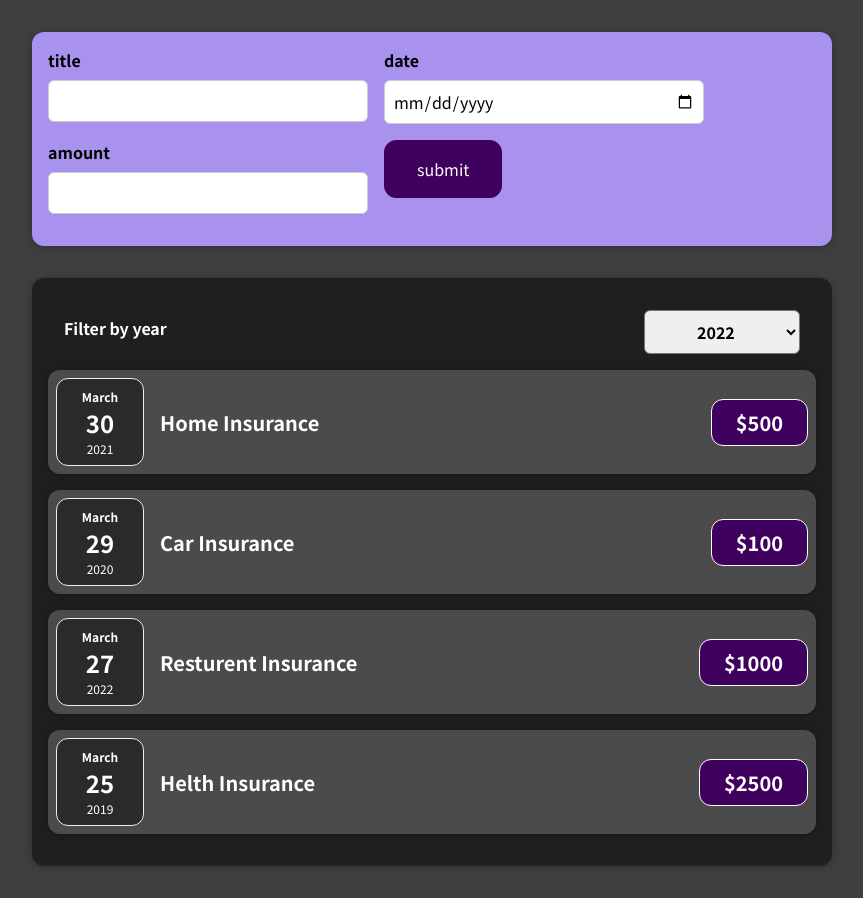
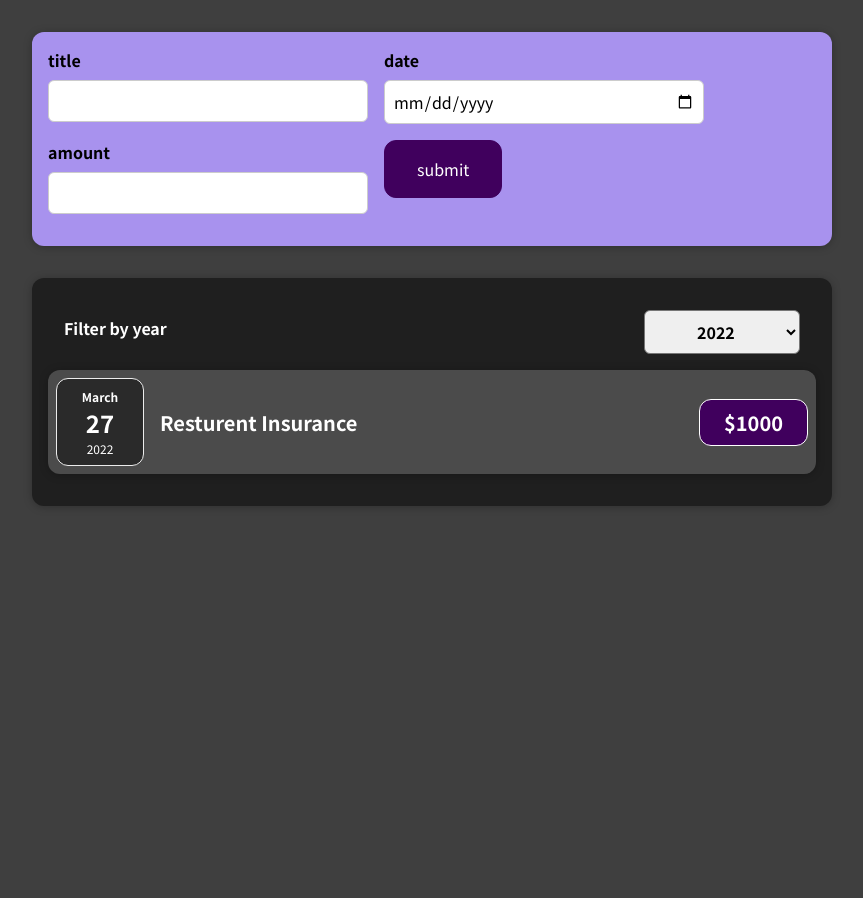
Before and after one commit to omar-abrash/react-training-project1, a React (Create React App) app: page / in a window 1280 px wide. Shown: the whole page, without its empty margins (208-1071 px from the left). After the commit the page ends 800 px from the top, so only its background shows below. Built offline with nearby package versions, Linux system fonts and the light colour scheme.

Commit message:
operate the filter and add conditional statement

```diff
--- a/src/App.js
+++ b/src/App.js
@@ -12,7 +12,7 @@ const dummy_expenses = [
   {
     id: "e2",
     title: "Car Insurance",
-    date: new Date("2020-03-29"),
+    date: new Date("2021-03-29"),
     amount: 100,
   },
   {
@@ -28,18 +28,17 @@ const dummy_expenses = [
     amount: 2500,
   },
 ];
+
 const App = () => {
   // if we want reCall the <ExpenseItem> with defferent Data we can use this array
-  const [expenses, addNewExpense] = useState(dummy_expenses);
-
+  const [expenses, setNewExpense] = useState(dummy_expenses);
   const getCollectData = (expenseData) => {
     // console.log(expenseData);
-    addNewExpense((prevExpenses) => {
-      return [expenseData, ...prevExpenses];
+    setNewExpense((prevData) => {
+      return [expenseData, ...prevData];
     });
   };
-  // we must use attribute values to acces these data in this way :
-  // look to ExpenseItem.js to see how acess the Extense array data to desired locations.
+
   return (
     <div>
       <NewExpense sendExpenseData={getCollectData} />
--- a/src/components/Expenses/AllExpenseItems.js
+++ b/src/components/Expenses/AllExpenseItems.js
@@ -5,32 +5,38 @@ import "./expenses.css";
 import React, { useState } from "react";
 
 const AllExpenseItems = (props) => {
-  // console.log(props); // look in here (the data come here as an object consist of array expenses)
-  // console.log(props.expenses); // but in here we acess in the array expenses
-
-  // for ExpenseFilter component we need the year and then make filter for data:
-  // this mean we have change year ::> useState() hook for each change:
   const [selectedYear, setNewYear] = useState("2022"); // initial value
-
   const getNewYear = (newYear) => {
     setNewYear(newYear);
-    console.log(selectedYear);
   };
+  // in here we need make filter for the (props.expense) depends on the selectedYear
+  const filterdExpenses = props.expenses.filter((expense) => {
+    return expense.date.getFullYear().toString() === selectedYear;
+  });
+  // console.log(filterdExpenses);
 
-  return (
-    <Card className="expenses">
-      <ExpensesFilter year={selectedYear} afterChangeYear={getNewYear} />
-
-      {props.expenses.map((expense) => {
+  let expensesNotFound = <p>No Expense Item in this year.</p>;
+  if (filterdExpenses.length > 0) {
+    expensesNotFound =
+      filterdExpenses.length > 0 &&
+      filterdExpenses.map((expense) => {
         return (
           <ExpenseItem
+            key={expense.id}
             title={expense.title}
             date={expense.date}
             amount={expense.amount}
           />
         );
-      })}
-    </Card>
+      });
+  }
+  return (
+    <div>
+      <Card className="expenses">
+        <ExpensesFilter year={selectedYear} afterChangeYear={getNewYear} />
+        {expensesNotFound}
+      </Card>
+    </div>
   );
 };
 export default AllExpenseItems;
--- a/src/components/Expenses/ExpensesFilter.js
+++ b/src/components/Expenses/ExpensesFilter.js
@@ -1,5 +1,3 @@
-import React, { useState } from "react";
-
 import "./ExpensesFilter.css";
 
 const ExpensesFilter = (props) => {
--- a/src/components/NewExpense/ExpenseForm.js
+++ b/src/components/NewExpense/ExpenseForm.js
@@ -1,4 +1,4 @@
-import react, { useState } from "react";
+import React, { useState } from "react";
 import "./ExpenseForm.css";
 
 const ExpenseForm = (props) => {
```
Also changed, not shown: 1 other file (tests, documents, lock files or other folders).
